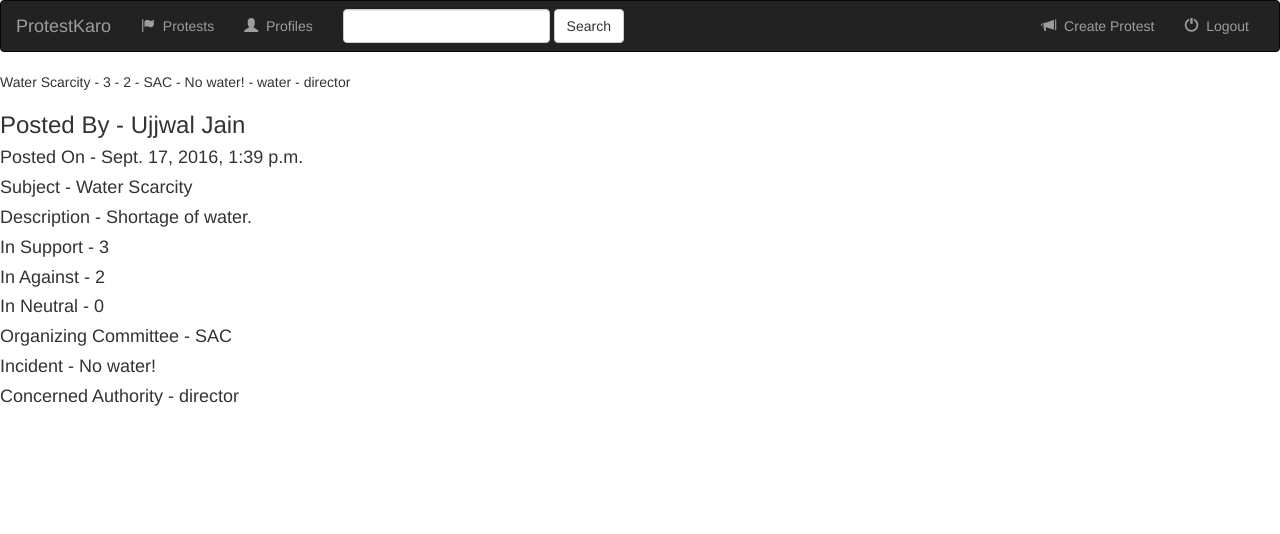
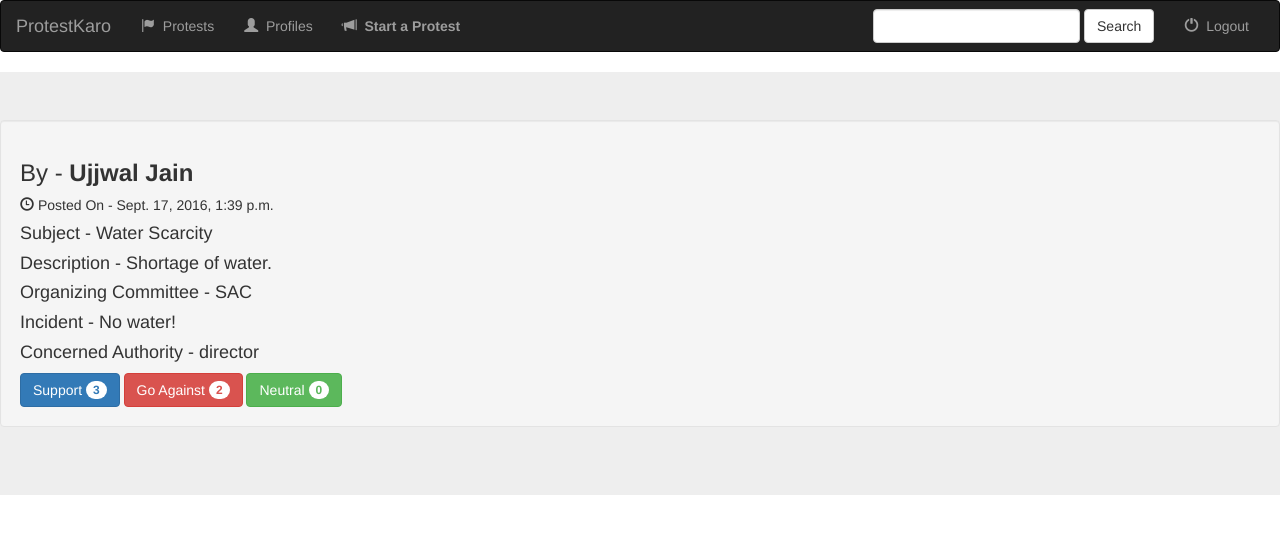
Before and after one commit to Ujjwal29/ProtestKaro, a Django app: page /post/1/ in a window 1280 px wide. Shown: the top 534 px of the page. Run offline with Django 3.2, Linux system fonts and the light colour scheme; data comes from the database, SQL or seed files in the repository; some libraries are stand-ins or nearby versions.

Commit message:
little changes in UI and functionalities

```diff
--- a/protest/templates/protest/base.html
+++ b/protest/templates/protest/base.html
@@ -6,11 +6,14 @@
     <title>{% block title %}Profile{% endblock %}</title>
 
     {% load staticfiles %}
+
+    <link rel="stylesheet" href="https://maxcdn.bootstrapcdn.com/bootstrap/4.0.0-alpha.2/css/bootstrap.min.css">
     <link rel="stylesheet" href="https://maxcdn.bootstrapcdn.com/bootstrap/3.3.6/css/bootstrap.min.css">
     <link href='https://fonts.googleapis.com/css?family=Satisfy' rel='stylesheet' type='text/css'>
-    <link rel="stylesheet" type="text/css" href="{% static 'music/style.css' %}"/>
+
     <script src="https://ajax.googleapis.com/ajax/libs/jquery/1.12.0/jquery.min.js"></script>
     <script src="http://maxcdn.bootstrapcdn.com/bootstrap/3.3.6/js/bootstrap.min.js"></script>
+    <link rel="stylesheet" type="text/css" href="{% static 'music/style.css' %}"/>
 
 
 
@@ -47,27 +50,36 @@
                         <span class="glyphicon glyphicon-user" aria-hidden="true"></span>&nbsp; Profiles
                     </a>
                 </li>
+
+
             </ul>
 
-            <form class="navbar-form navbar-left" role="search" method="get" action="#">
+            <ul class="nav navbar-nav navbar-center">
+
+                <li class="">
+                    <a href="#">
+                        <span class="glyphicon glyphicon-bullhorn" aria-hidden="true"></span>&nbsp; <strong>Start a Protest</strong>
+                    </a>
+                </li>
+            </ul>
+
+            <ul class="nav navbar-nav navbar-right">
+
+                <li class="">
+                    <a href="#">
+                        <span class="glyphicon glyphicon-off" aria-hidden="true"></span>&nbsp; Logout
+                    </a>
+                </li>
+            </ul>
+
+            <form class="navbar-form navbar-right" role="search" method="get" action="#">
                 <div class="form-group">
                     <input type="text" class="form-control" name="q" value="">
                 </div>
                 <button type="submit" class="btn btn-default">Search</button>
             </form>
 
-            <ul class="nav navbar-nav navbar-right">
-                <li class="">
-                    <a href="#">
-                        <span class="glyphicon glyphicon-bullhorn" aria-hidden="true"></span>&nbsp; Create Protest
-                    </a>
-                </li>
-                <li class="">
-                    <a href="#">
-                        <span class="glyphicon glyphicon-off" aria-hidden="true"></span>&nbsp; Logout
-                    </a>
-                </li>
-            </ul>
+
 
         </div>
     </div>
--- a/protest/templates/protest/detail_post.html
+++ b/protest/templates/protest/detail_post.html
@@ -1,19 +1,32 @@
+<!DOCTYPE html>
+<html lang="en">
+<head>
+    <script type="text/javascript" src="//cdn.jsdelivr.net/snap.svg/0.1.0/snap.svg-min.js"></script>
     {% extends 'protest/base.html' %}
     {% block body %}
-    {{ post }}
+        <title>{% block title %}Protest Detail{% endblock %}</title>
 
-    <div>
-        <h3>Posted By - {{ post.profile_id }}</h3>
-        <h4>Posted On - {{ post.dateTime }}</h4>
+</head>
+<body>
+
+
+    <div class="jumbotron">
+        <div class="well">
+            <h3> By - <strong>{{ post.profile_id }}</strong></h3>
+            <h5><span class="glyphicon glyphicon-time" aria-hidden="true"></span> Posted On - {{ post.dateTime }}</h5>
             <h4>Subject - {{ post.subject }}</h4>
             <h4>Description - {{ post.description }}</h4>
-        <h4>In Support - {{ post.support_count }}</h4>
-        <h4>In Against - {{ post.against_count }}</h4>
-        <h4>In Neutral - {{ post.neutral_count }}</h4>
+
             <h4>Organizing Committee - {{ post.organizing_committee }}</h4>
             <h4>Incident - {{ post.incident }}</h4>
             <h4>Concerned Authority - {{ post.concerned_authority }}</h4>
+
+            <a href="#" class="btn btn-primary">Support <span class="badge">{{ post.support_count }}</span> </a>
+            <a href="#" class="btn btn-danger">Go Against <span class="badge">{{ post.against_count }}</span> </a>
+            <a href="#" class="btn btn-success">Neutral <span class="badge">{{ post.neutral_count }}</span> </a>
+
         </div>
-
-
+    </div>
     {% endblock %}
+</body>
+</html>
--- a/protest/views.py
+++ b/protest/views.py
@@ -2,6 +2,8 @@ from django.shortcuts import render
 from django.http import HttpResponse, Http404
 from .models import Profile, Post
 from django.shortcuts import get_object_or_404
+from django.db.models import Avg
+from chartit import PivotChart, PivotDataPool
 # Create your views here.
 
 
--- a/protestKaro/settings.py
+++ b/protestKaro/settings.py
@@ -31,6 +31,7 @@ ALLOWED_HOSTS = []
 # Application definition
 
 INSTALLED_APPS = [
+
     'protest.apps.ProtestConfig',
     'django.contrib.admin',
     'django.contrib.auth',
@@ -38,6 +39,8 @@ INSTALLED_APPS = [
     'django.contrib.sessions',
     'django.contrib.messages',
     'django.contrib.staticfiles',
+    'chartit',
+
 ]
 
 MIDDLEWARE = [
```
Also changed, not shown: protest/templates/protest/detail_profile.html (+7 -1 lines), protest/templates/protest/form_template.html (added, +10 -0 lines), protest/templates/protest/index_post.html (+15 -2 lines), protest/templates/protest/index_profile.html (+5 -2 lines), protest/templates/protest/protest_form.html (added, +21 -0 lines), 2 other files. Lines whose indentation alone changed are shown as unchanged.
